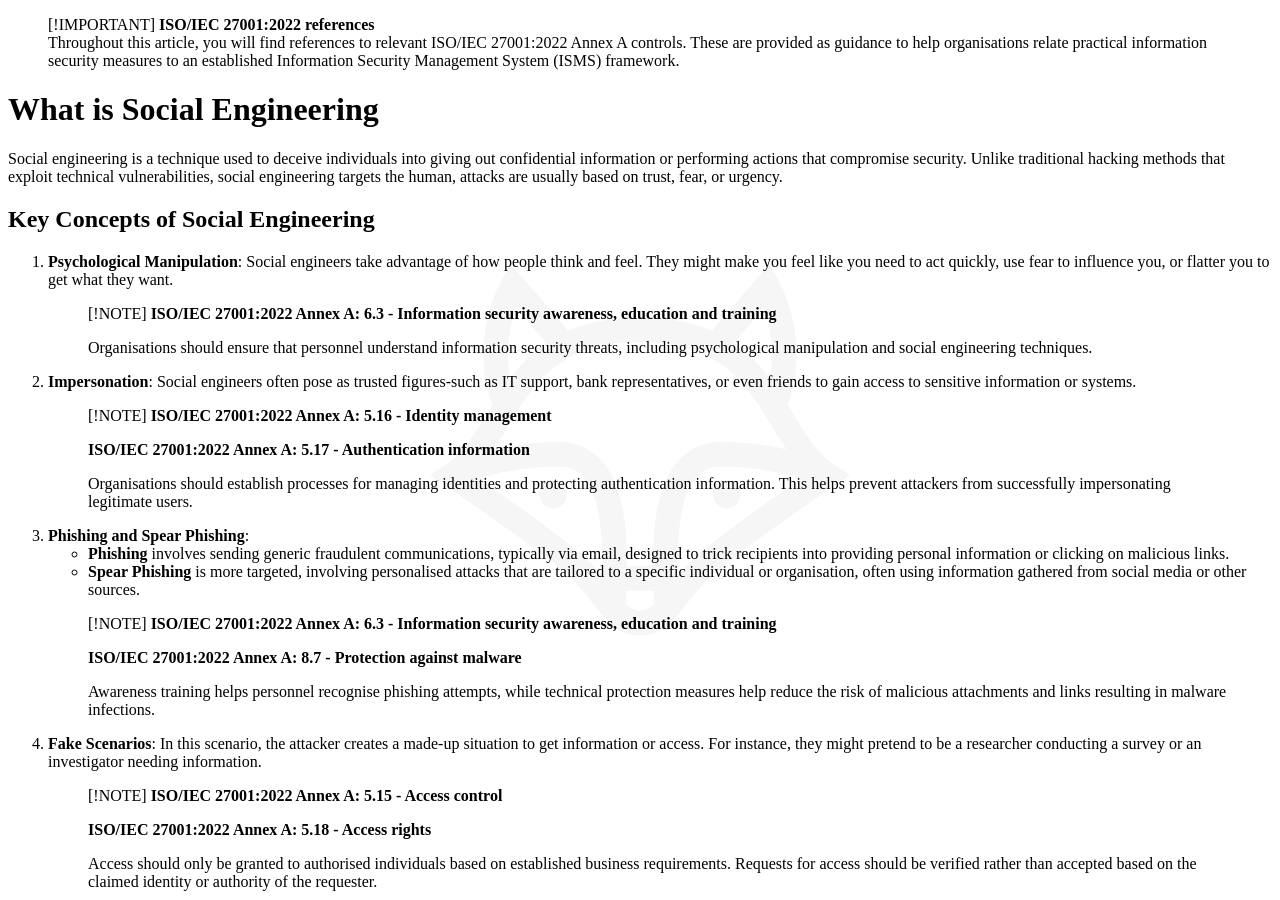
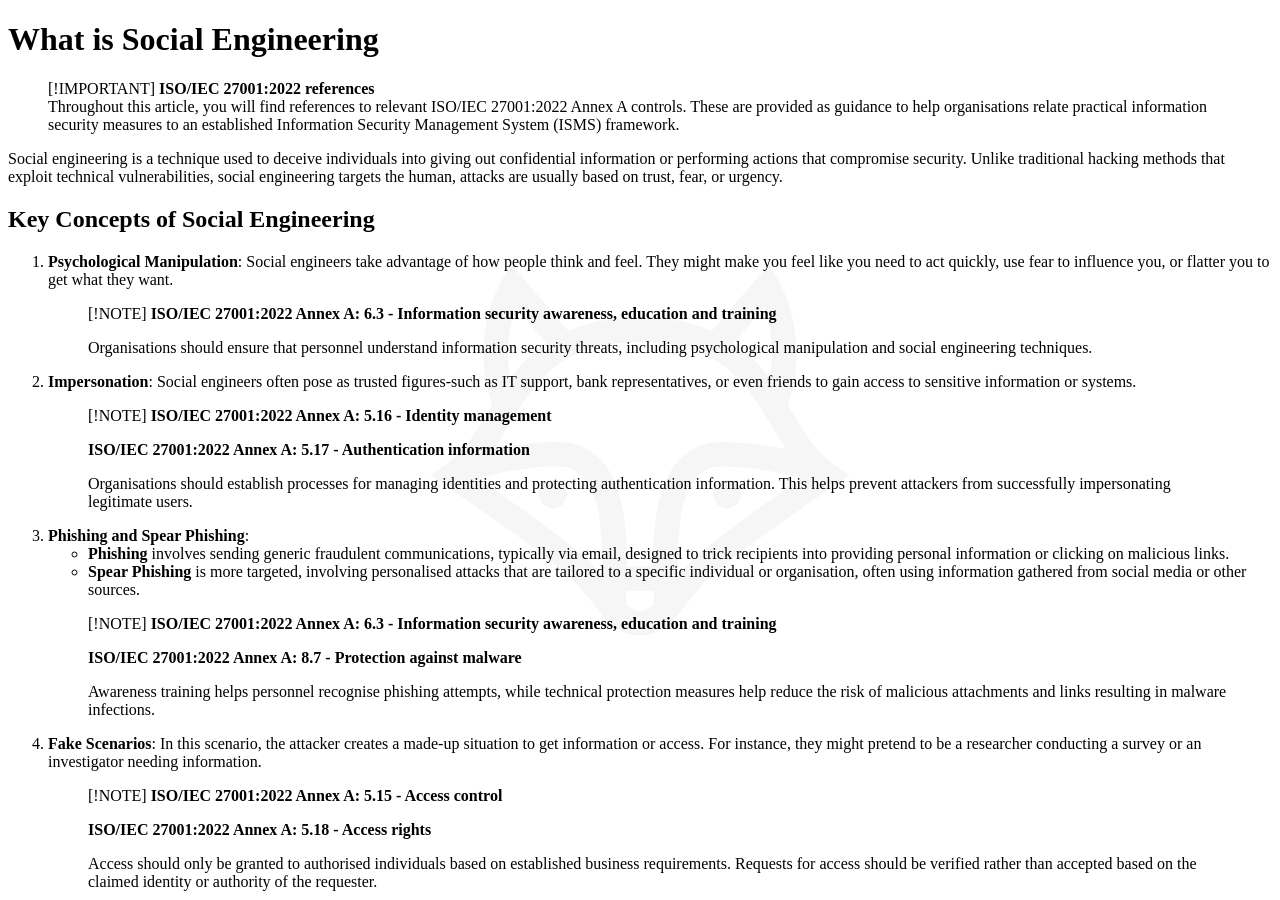
Before and after one commit to nsrderooy/vos-consultancy-blog, a Jekyll site: the page built from docs/_posts/2024-07-06-What-is-Social-Engineering.md, in a window 1280 px wide and 900 px high. Built offline with Jekyll 4.4.1, drawn with Linux system fonts in a browser that asks for light colours.

Commit message:
update title

```diff
--- a/docs/_posts/2024-07-06-What-is-Social-Engineering.md
+++ b/docs/_posts/2024-07-06-What-is-Social-Engineering.md
@@ -3,11 +3,11 @@ layout: default
 title: What is Social Engineering?
 ---
 
+# What is Social Engineering
+
 > [!IMPORTANT]
 > **ISO/IEC 27001:2022 references**
 > Throughout this article, you will find references to relevant ISO/IEC 27001:2022 Annex A controls. These are provided as guidance to help organisations relate practical information security measures to an established Information Security Management System (ISMS) framework.
-
-# What is Social Engineering
 
 Social engineering is a technique used to deceive individuals into giving out confidential information or performing actions that compromise security. Unlike traditional hacking methods that exploit technical vulnerabilities, social engineering targets the human, attacks are usually based on trust, fear, or urgency.
 
```
